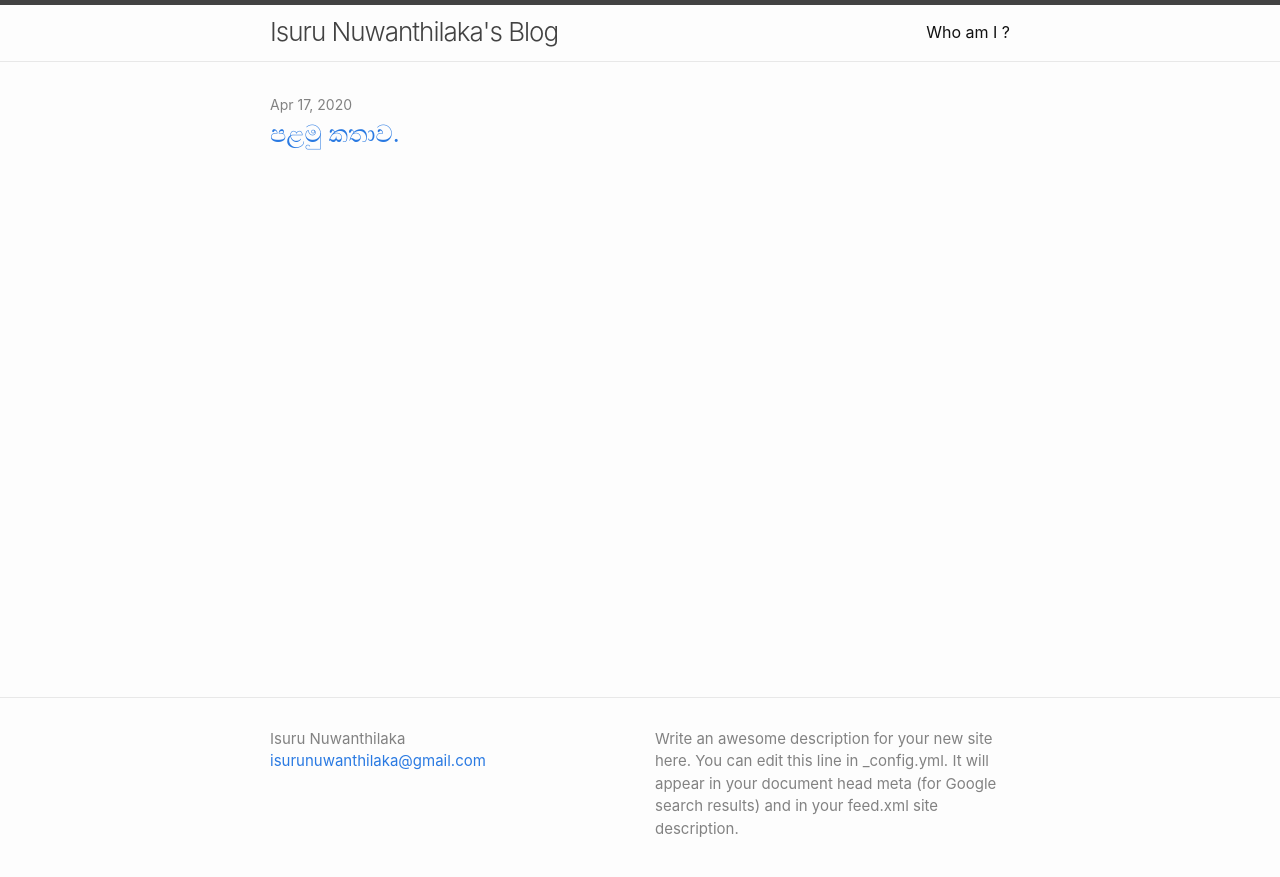
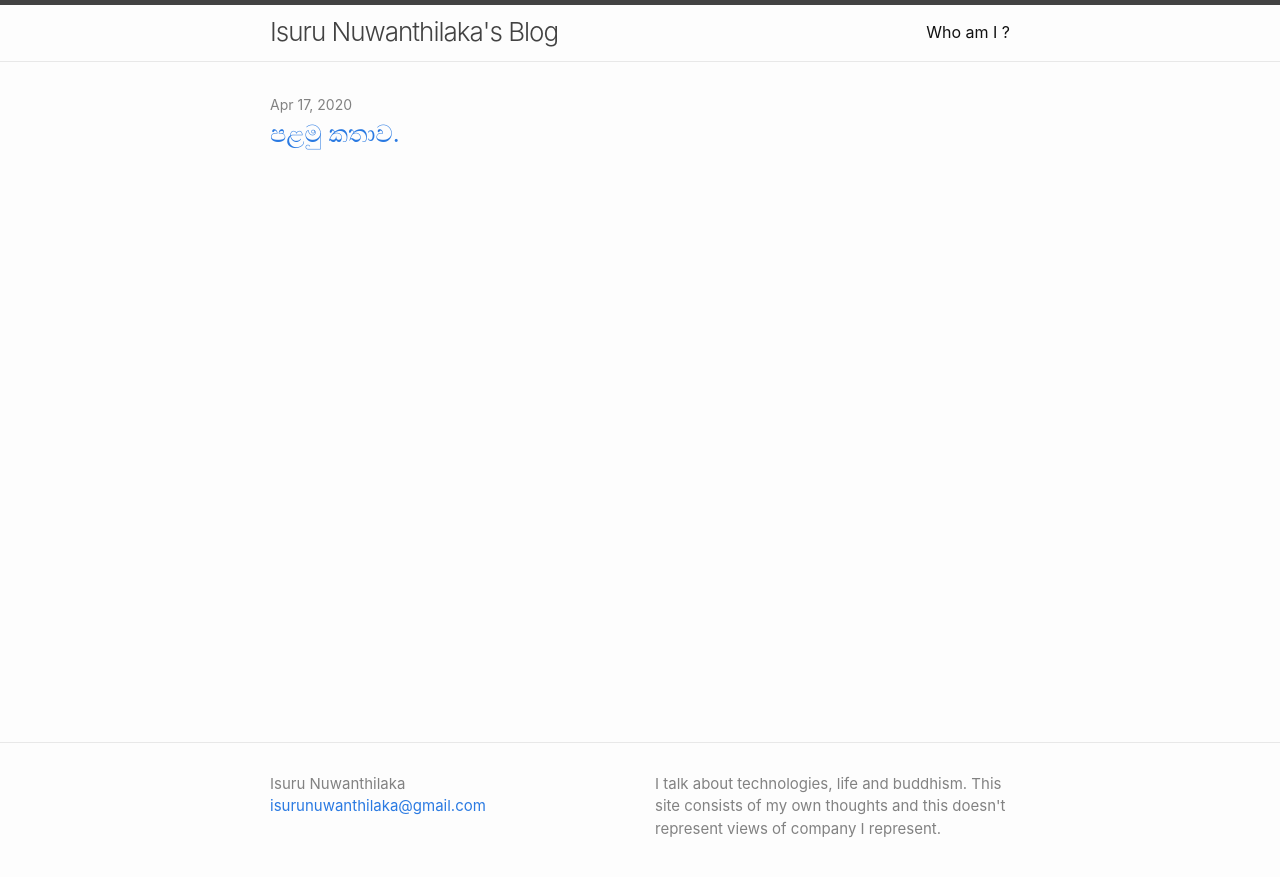
Before and after one commit to isurunuwanthilaka/isurunuwanthilaka.github.io, a Jekyll site: the page built from index.markdown, in a window 1280 px wide. Shown: the top 877 px of the page. Built offline with Jekyll 4.4.1, drawn with Linux system fonts in a browser that asks for light colours.

Commit message:
Update description

```diff
--- a/_config.yml
+++ b/_config.yml
@@ -1,11 +1,10 @@
 title: Isuru Nuwanthilaka's Blog
 email: isurunuwanthilaka@gmail.com
 description: >- # this means to ignore newlines until "baseurl:"
-  Write an awesome description for your new site here. You can edit this
-  line in _config.yml. It will appear in your document head meta (for
-  Google search results) and in your feed.xml site description.
-baseurl: "/blog" # the subpath of your site, e.g. /blog
-url: "http://isuma.me" # the base hostname & protocol for your site, e.g. http://example.com
+  I talk about technologies, life and buddhism.
+  This site consists of my own thoughts and this doesn't represent views of company I represent.
+baseurl: "" # the subpath of your site, e.g. /blog
+url: "" # the base hostname & protocol for your site, e.g. http://example.com
 github_username:  isurunuwnathilaka
 
 #Author
```
